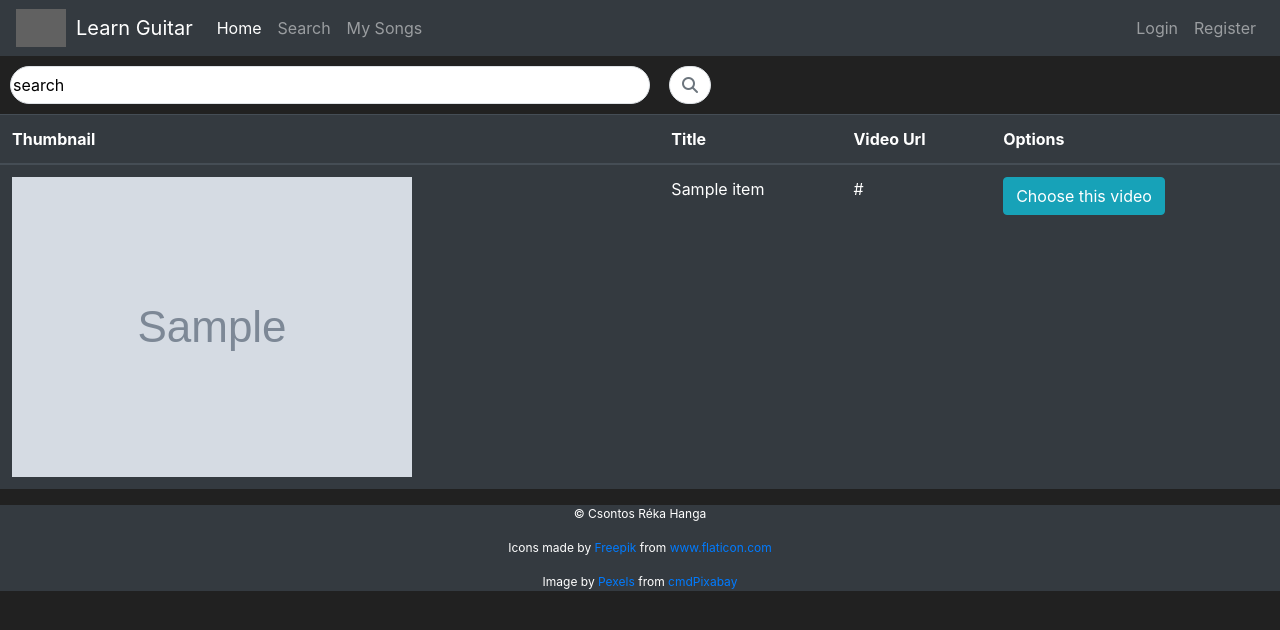
After one commit to csontosreka/learn_guitar, a Flask app: template templates/search.html in a window 1280 px wide. The commit adds this page. Shown: the top 630 px of the page. Run offline with Flask 2, Linux system fonts and the light colour scheme; the template is opened without the code that fills it: most values are stand-ins (such as "Sample title", 1, 10 or a date in 2020); grey boxes marked "Sample" are stand-in pictures; some libraries are stand-ins or nearby versions; grey boxes are pictures that could not be loaded.

Commit message:
added yt search function

```diff
--- a/app.py
+++ b/app.py
@@ -6,3 +6,36 @@ app = Flask(__name__)
 @app.route("/home")
 def home_page():
     return render_template("home.html")
+
+@app.route("/search")
+def search_page():
+    api_key = 'AIzaSyC5KPqjgkghi5Q0JW8aXiMdahWIGyEB8Ek'
+
+    from googleapiclient.discovery import build
+
+    youtube = build('youtube', 'v3', developerKey=api_key)
+    search_query="Spiritbox circle with me" #ToDo
+    request = youtube.search().list(q=search_query, part='id, snippet', type='video', maxResults=10)
+    result = request.execute()
+
+    result_list = []
+
+    for item in result['items']:
+        id = 1
+        title =  item['snippet']['title']
+        yt_url = "https://www.youtube.com/watch?v="+item['id']['videoId']
+        thumbnail_url = item['snippet']['thumbnails']['default']['url']
+
+        item_dict = {
+            "id": id,
+            "title": title,
+            "video_url": yt_url,
+            "thumbnail_url": thumbnail_url
+        }
+
+        result_list.append(item_dict)
+
+        id += 1
+
+
+    return render_template("search.html", items=result_list)
--- a/templates/base.html
+++ b/templates/base.html
@@ -17,8 +17,8 @@
 
 <body>
     <!-- Navbar here -->
-    <nav class="navbar navbar-expand-md navbar-dark bg-dark">
-        <img src="https://cdn-icons-png.flaticon.com/512/93/93013.png" class="img-responsive" width="50">
+    <nav id="navigation" class="navbar navbar-expand-md navbar-dark bg-dark">
+        <img id="icon" src="https://cdn-icons-png.flaticon.com/512/93/93013.png" class="img-responsive" width="50">
         <a class="navbar-brand" href="#">Learn Guitar</a>
         <button class="navbar-toggler" type="button" data-toggle="collapse" data-target="#navbarNav">
             <span class="navbar-toggler-icon"></span>
@@ -30,10 +30,10 @@
                             class="sr-only">(current)</span></a>
                 </li>
                 <li class="nav-item">
-                    <a class="nav-link" href="#">My Songs</a>
+                    <a class="nav-link" href="{{ url_for('search_page') }}">Search</a>
                 </li>
                 <li class="nav-item">
-                    <a class="nav-link" href="#">Other</a>
+                    <a class="nav-link" href="#">My Songs</a>
                 </li>
             </ul>
             <ul class="navbar-nav">
@@ -66,10 +66,12 @@
         integrity="sha384-B4gt1jrGC7Jh4AgTPSdUtOBvfO8shuf57BaghqFfPlYxofvL8/KUEfYiJOMMV+rV"
         crossorigin="anonymous"></script>
 </body>
-<div class="footer">
+<div id="footer" class="bg-dark">
     <p> &copy; Csontos Réka Hanga</p>
     <p>Icons made by <a href="https://www.freepik.com" title="Freepik">Freepik</a> from <a
             href="https://www.flaticon.com/" title="Flaticon">www.flaticon.com</a></p>
+    <p>Image by <a href="https://pixabay.com/users/pexels-2286921/?utm_source=link-attribution&amp;utm_medium=referral&amp;utm_campaign=image&amp;utm_content=1851426">Pexels</a>
+        from <a href="https://pixabay.com/?utm_source=link-attribution&amp;utm_medium=referral&amp;utm_campaign=image&amp;utm_content=1851426">cmdPixabay</a></p>
 </div>
 <style>
     body {
@@ -77,14 +79,13 @@
         color: white
     }
 
-    img {
+    #icon {
         -webkit-filter: invert(1);
         filter: invert(1);
-        margin: 10px;
+        margin-right: 10px;
     }
 
-    .footer {
-        position: fixed;
+    #footer {
         left: 0;
         bottom: 0;
         width: 100%;
--- a/templates/home.html
+++ b/templates/home.html
@@ -5,4 +5,5 @@
 {% endblock %}
 
 {% block content %}
+    <p>This is my home page</p>
 {% endblock %}
--- /dev/null
+++ b/templates/search.html
@@ -0,0 +1,57 @@
+{% extends 'base.html' %}
+
+{% block title %}
+    Search for Songs
+{% endblock %}
+
+{% block content %}
+    <div class="input-group">
+        <input class=" border rounded-pill" type="text" value="search" id="search-input-yt">
+        <span class="input-group-append">
+            <button id="search-btn-yt" class="btn btn-outline-secondary bg-white border-start-0 border rounded-pill ms-n3" type="button">
+                <i class="fa fa-search"></i>
+            </button>
+        </span>
+    </div>
+    <table class="table table-hover table-dark">
+        <thead>
+            <tr>
+                <!-- Your Columns HERE -->
+                <th scope="col">Thumbnail</th>
+                <th scope="col">Title</th>
+                <th scope="col">Video Url</th>
+                <th scope="col">Options</th>
+            </tr>
+        </thead>
+        <tbody>
+            <!-- Your rows inside the table HERE: -->
+                {% for item in items %}
+                    <tr>
+                        <td><img src={{ item.thumbnail_url }} class="img-responsive"></td>
+                        <td>{{ item.title }}</td>
+                        <td>{{ item.video_url }}</td>
+                        <td>
+                            <button class="btn btn-outline btn-info">Choose this video</button>
+                        </td>
+                    </tr>
+                {% endfor %}
+        </tbody>
+    </table>
+    <style>
+        #input-group {
+            display: flex;
+        }
+
+
+        #search-input-yt {
+            width: 50%;
+            margin: 10px;
+
+        }
+
+        #search-btn-yt {
+            margin: 10px;
+        }
+
+    </style>
+{% endblock %}
```
Also changed, not shown: pictures/playing_gtr.jpg (added).
